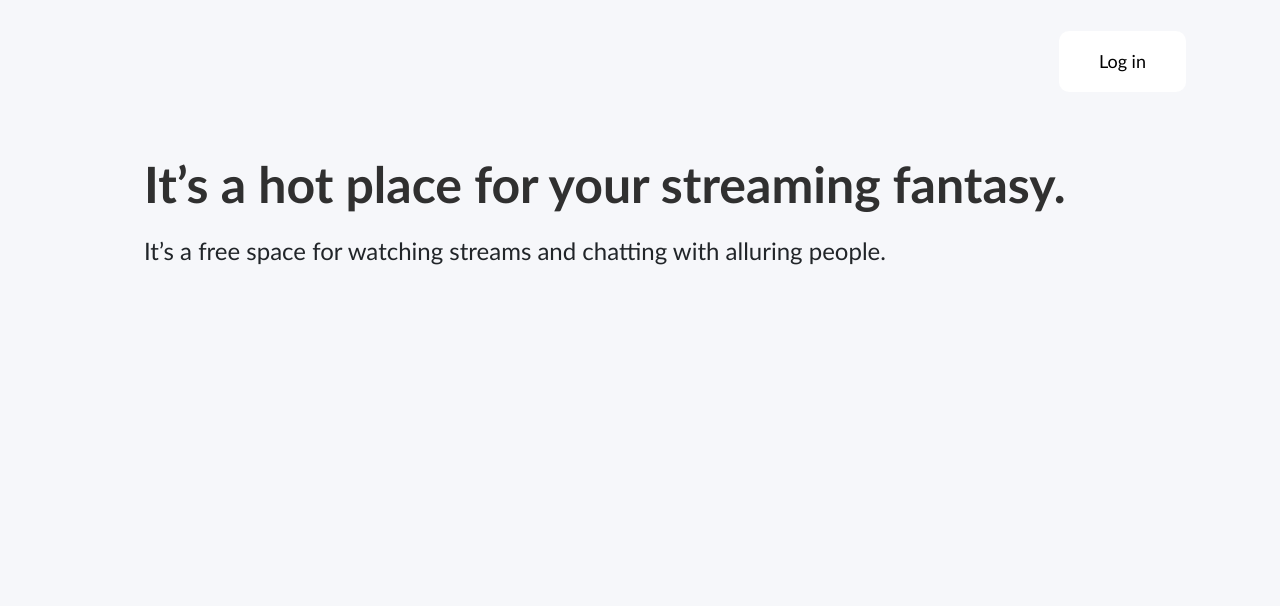
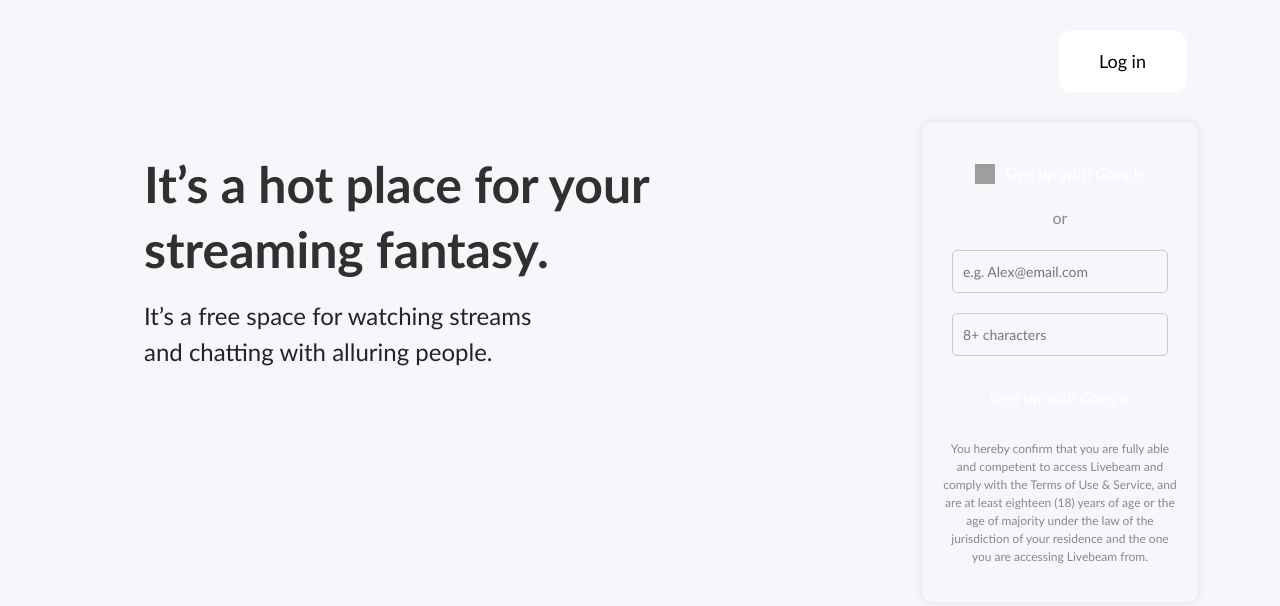
Before and after one commit to dimaa21/testing-landing-page, a website: page index.html in a window 1280 px wide. Drawn offline with nearby package versions, Linux system fonts and the light colour scheme; grey boxes are pictures that could not be loaded; a web font is replaced by a local one.

Commit message:
Update index.html

```diff
--- a/index.html
+++ b/index.html
@@ -22,17 +22,39 @@
         </div>
     </header>
 
-    <main class="main container">
+    <!-- Основний контент сторінки -->
+
+    <section class="container main">
+
         <div class="info container">
             <p class="main-text">
-                It’s a hot place for your streaming fantasy.
+                It’s a hot place for your<br> streaming fantasy.
             </p>
+
             <p class="second-text">
-                It’s a free space for watching streams
+                It’s a free space for watching streams<br>
                 and chatting with alluring people.
             </p>
         </div>
-    </main>
+
+        <div class="form-container">
+            <form>
+                <button type="button" class="google-btn">
+                    <img src="https://upload.wikimedia.org/wikipedia/commons/thumb/5/53/Google_%22G%22_Logo.svg/512px-Google_%22G%22_Logo.svg.png" alt="Google Logo">
+                    Sign up with Google
+                </button>
+                <div class="or-divider">or</div>
+                <input type="email" placeholder="e.g. Alex@email.com" class="input-field" required>
+                <input type="password" placeholder="8+ characters" class="input-field" required>
+                <button type="submit" class="signup-btn">Sign up with Google</button>
+                <p class="terms">
+                    You hereby confirm that you are fully able and competent to access Livebeam and comply with the Terms of Use & Service, and are at least eighteen (18) years of age or the age of majority under the law of the jurisdiction of your residence and the one you are accessing Livebeam from.
+                </p>
+            </form>
+        </div>
+
+    </section>
+
 
     <script src="https://kit.fontawesome.com/c41c99b4cf.js" crossorigin="anonymous"></script>
     <script src="./public/js/main-min.js"></script>
```
